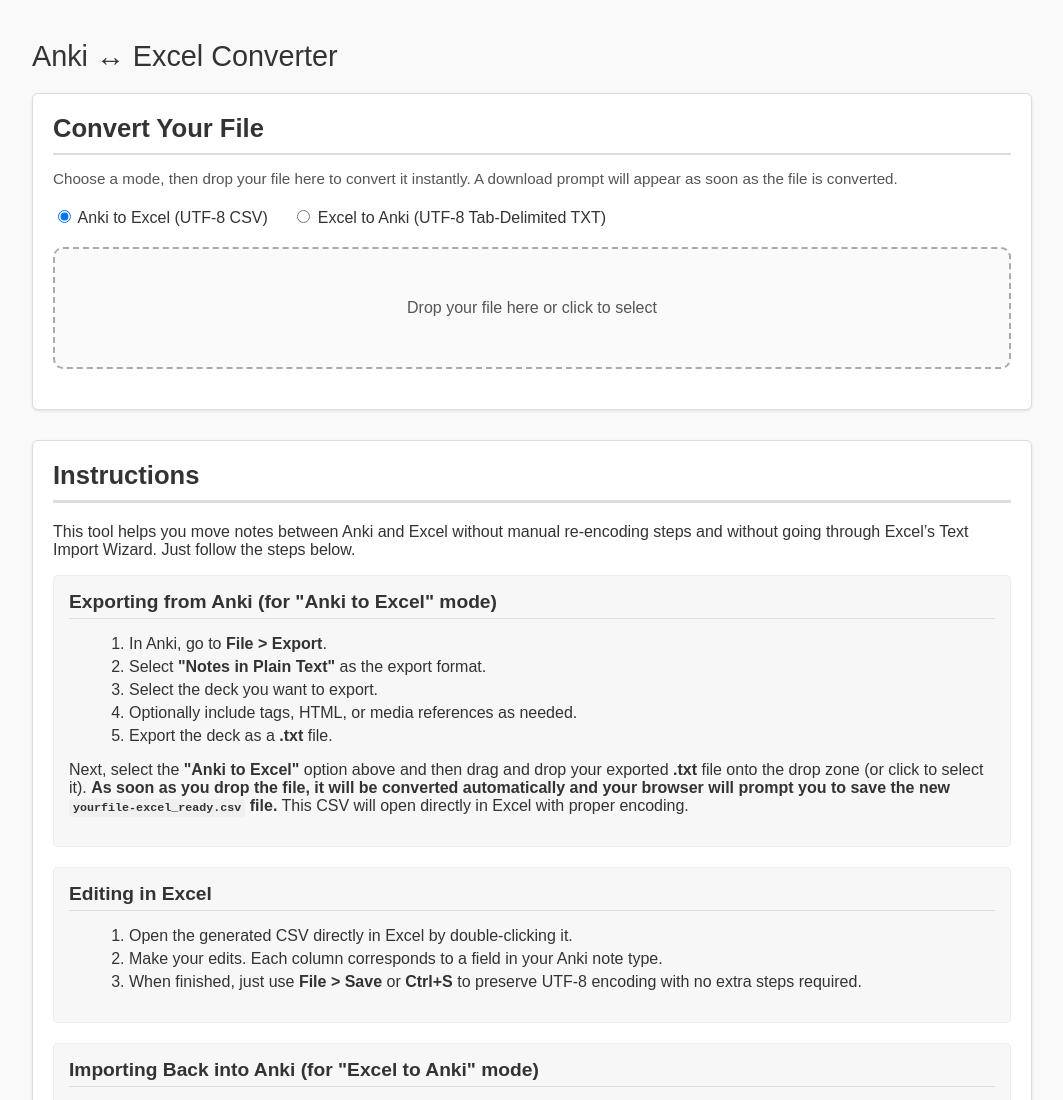
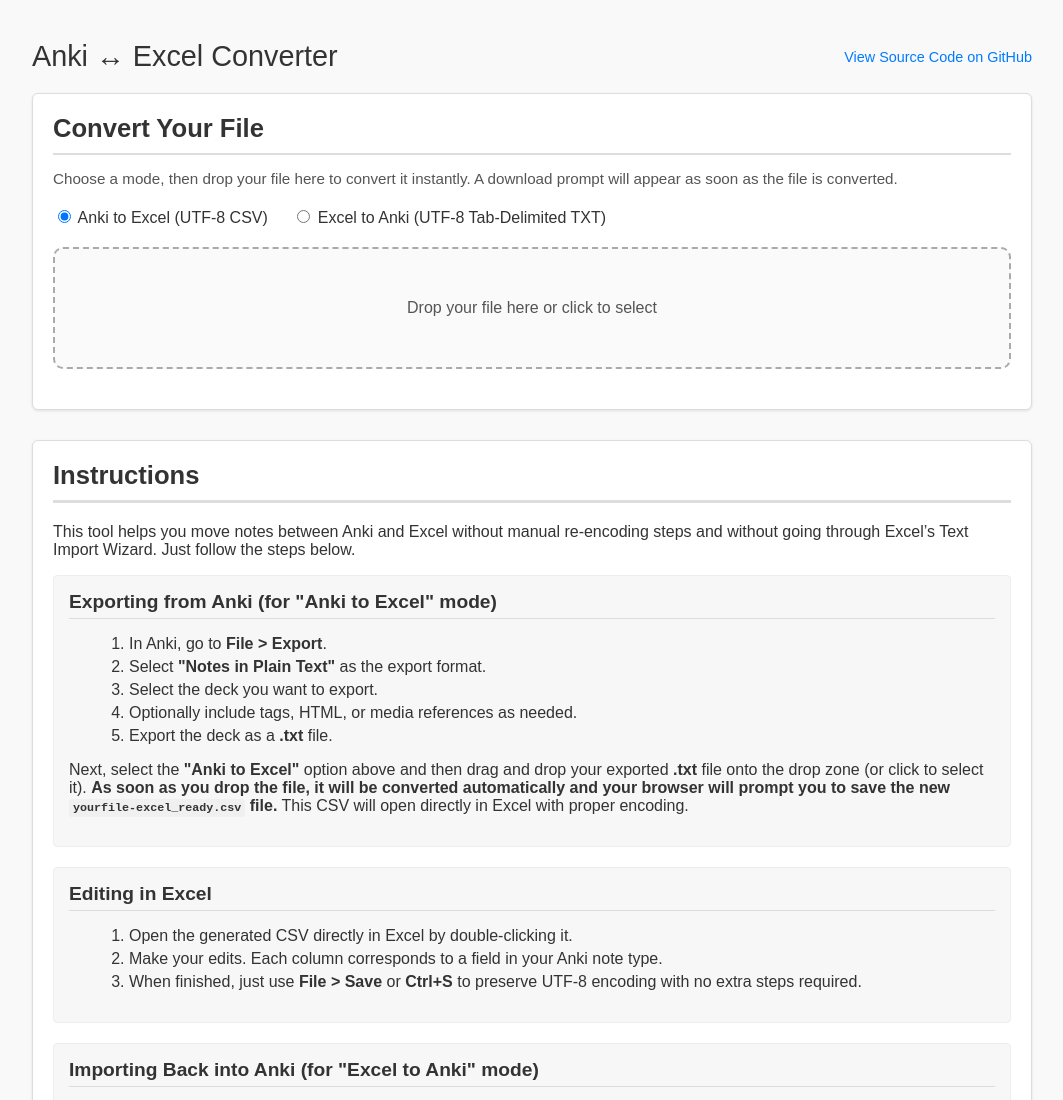
Before and after one commit to jspann21/anki_excel_tool, a plain HTML site: page index.html in a window 1280 px wide. Shown: the top 1100 px of the page, without its empty margins (108-1171 px from the left). Drawn offline with Linux system fonts and the light colour scheme.

Commit message:
Add link to source code on page

```diff
--- a/index.html
+++ b/index.html
@@ -165,7 +165,10 @@
 </head>
 <body>
 <div class="container">
-  <h1>Anki ↔ Excel Converter</h1>
+  <div style="display: flex; justify-content: space-between; align-items: center; margin-bottom: 20px;">
+    <h1 style="margin: 0;">Anki ↔ Excel Converter</h1>
+    <a href="https://github.com/jspann21/anki_excel_tool" target="_blank" style="font-size: 0.9em; text-decoration: none; color: #007BFF;">View Source Code on GitHub</a>
+  </div>
 
   <div class="tool-section">
     <h2>Convert Your File</h2>
```
